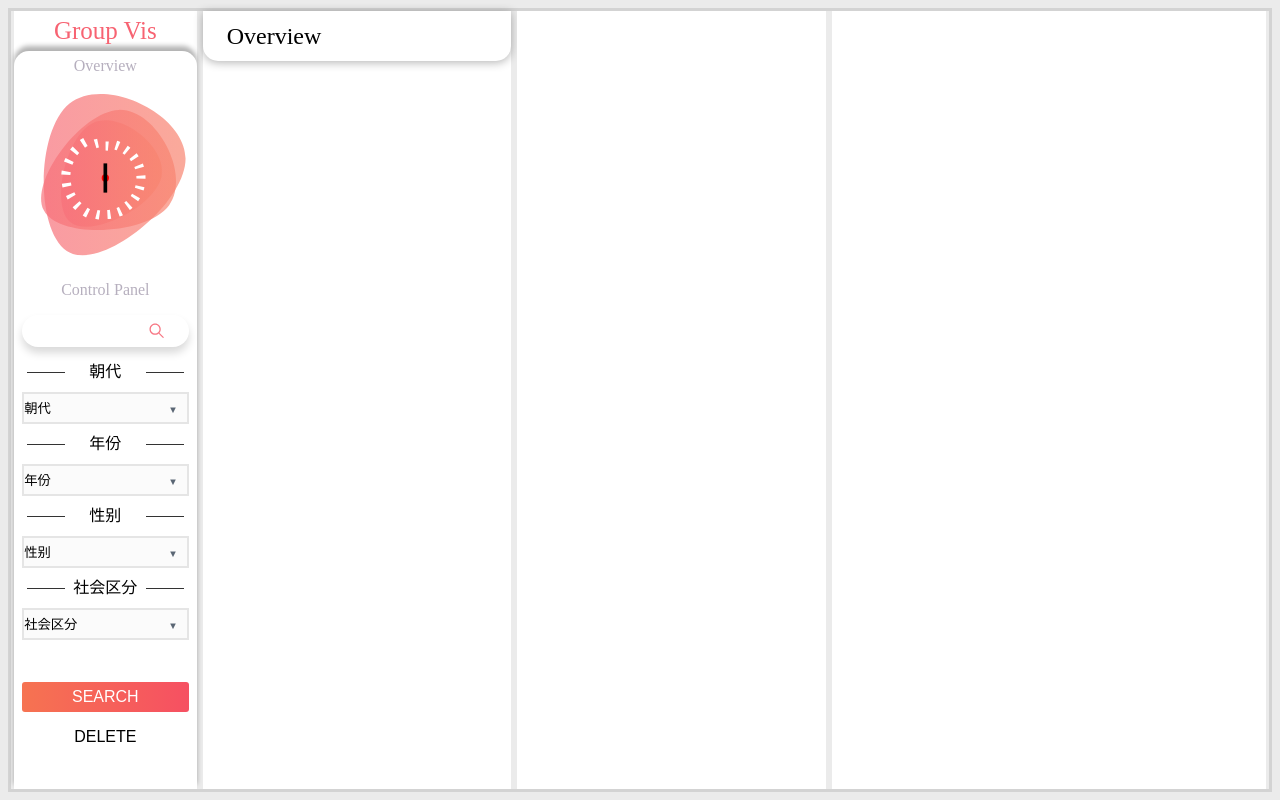
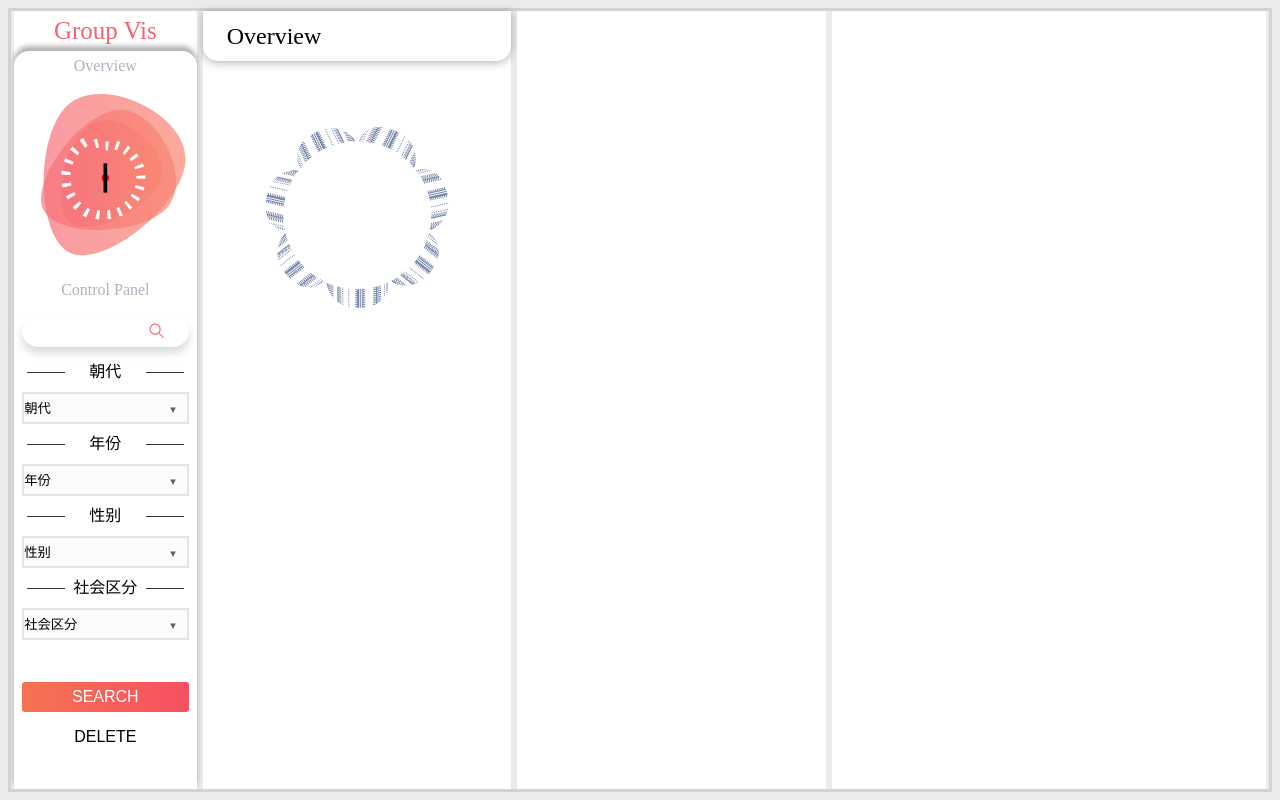
Before and after one commit to EmmaammE/Group-Vis, a React (Create React App) app: page / in a window 1280 px wide. Built offline with nearby package versions, Linux system fonts and the light colour scheme.

Commit message:
overview-3 flower

```diff
--- /dev/null
+++ b/src/component/flower/flower.js
@@ -0,0 +1,71 @@
+import React, { useEffect, useState } from 'react';
+
+const BOX_WIDTH = 250;
+const RADIUS = 120;
+
+const petalPath = [
+    'M0,0',
+    "C40,50 50,100 0,100",
+    "C-40,100 -50,50 0,0"
+]
+
+function Petal({number, color='#7483a9'}) {
+    const [arr, setArr] = useState([]);
+
+    useEffect(() => {
+        let _arr = [];
+        for (let i = 0; i < number; i++) {
+            _arr.push((360/number) * i)
+        }
+        setArr(_arr);
+    }, [number])
+
+    return (
+        <g>
+            {arr.map((angle, index) => (
+                <path
+                    key={'petal-'+index}
+                    transform={'translate(' + [BOX_WIDTH, BOX_WIDTH] + ') rotate(' + [angle] + ') scale(1.5)'}
+                    d ={petalPath}
+                    fill = {color}
+                    // stroke = "black"
+                    style = {{mask: "url(#mask-stripe)"}}
+                />
+            ))}
+        </g>
+    )
+}
+
+class Flower extends React.Component {
+
+
+    render() {
+        // the number of petals
+        return (
+            <svg width="100%" height="100%" viewBox={`0 0 ${2 * BOX_WIDTH} ${2 * BOX_WIDTH}`} xmlns="http://www.w3.org/2000/svg">
+                <defs>
+                    <filter id="filter" filterUnits="userSpaceOnUse" x="-5" y="-5" height="1000" width="1000">
+                        <feTurbulence baseFrequency="0.2" numOctaves="3" type="fractalNoise" />
+                        <feDisplacementMap  scale="8"  xChannelSelector="R" in="SourceGraphic" />
+                    </filter>
+                    <pattern id="pattern-stripe"
+                        width="100" height="2"
+                        patternUnits="userSpaceOnUse"
+                    >
+                        <rect width="100" height="1" transform="translate(0,0)" fill="white" style={{filter:"url(#filter)"}} ></rect>
+                    </pattern>
+                    <mask id="mask-stripe">
+                        <circle
+                            r={250}
+                            fill="url(#pattern-stripe)"
+                        />
+                    </mask>
+                </defs>
+                <Petal number={7} />
+                <circle cx="250" cy="250" r={RADIUS} fill="white" />
+            </svg>
+        )
+    }
+}
+
+export default Flower;
--- a/src/panel/firstpanel/firstPanel.css
+++ b/src/panel/firstpanel/firstPanel.css
@@ -1,8 +1,3 @@
-.first-panel {
-
-    /* height: 100vh; */
-}
-
 .big-title {
     font-size: 25px;
     font-weight: 300;
--- a/src/panel/secondpanel/SecondPanel.jsx
+++ b/src/panel/secondpanel/SecondPanel.jsx
@@ -1,11 +1,16 @@
 import React from 'react';
+import './secondPanel.css'
 import Header from '../../component/header/Header';
+import Flower from '../../component/flower/flower';
 
 class SecondPanel extends React.Component {
 
     render() {
         return (
-            <Header title="Overview"></Header>
+            <div className="second-panel">
+                <Header title="Overview"></Header>
+                <Flower number={7} />
+            </div>
         )
     }
 }
```
Also changed, not shown: src/panel/secondpanel/secondPanel.css (added).
